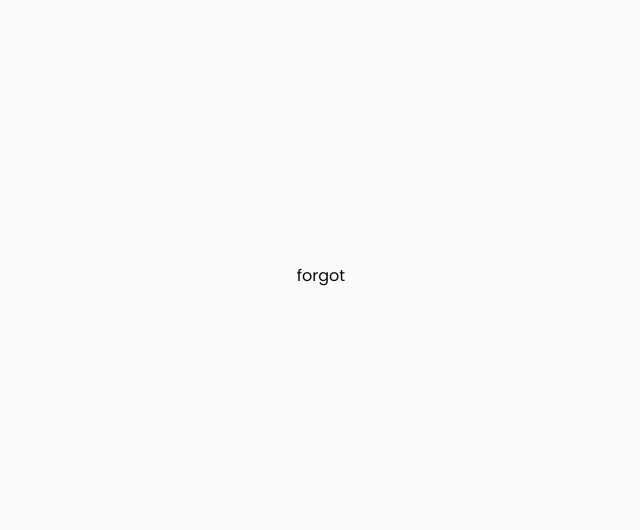
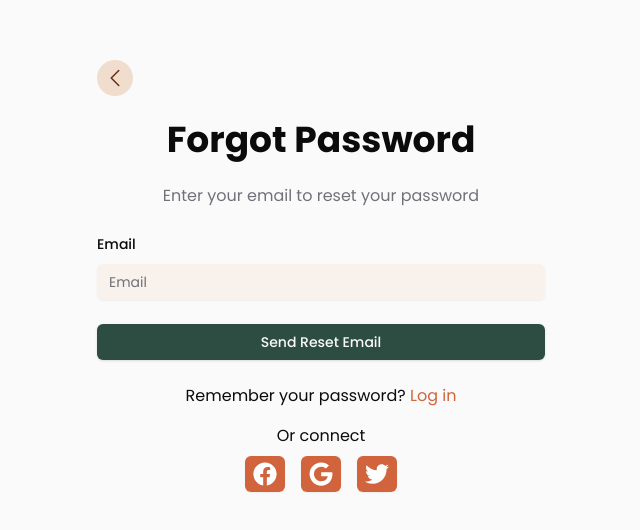
Before and after one commit to GrandEmpereur/Bookshelves, a Next.js app: page /auth/forgot-password in a window 1280 px wide. Shown: the part 124-654 px from the top of the page, without its empty margins (319-959 px from the left). Built offline with nearby package versions, Linux system fonts and the light colour scheme.

Commit message:
✨ app(auth): ajouter la fonctionnalité de réinitialisation de mot de passe oublié 📝 app(auth): mettre à jour les liens de redirection vers la page de réinitialisation de mot de passe oublié

```diff
--- a/src/app/(auth)/auth/forgot-password/page.tsx
+++ b/src/app/(auth)/auth/forgot-password/page.tsx
@@ -1,11 +1,261 @@
-import React from 'react'
+"use client";
 
-const page = () => {
+import { useState } from "react";
+import { useForm } from "react-hook-form";
+import { z } from "zod";
+import { zodResolver } from "@hookform/resolvers/zod";
+import { useRouter } from "next/navigation";
+import { AlertDialog, AlertDialogAction, AlertDialogContent, AlertDialogDescription, AlertDialogFooter, AlertDialogHeader, AlertDialogTitle } from "@/components/ui/alert-dialog";
+import { Button } from "@/components/ui/button";
+import { Input } from "@/components/ui/input";
+import { Form, FormControl, FormField, FormItem, FormLabel, FormMessage } from "@/components/ui/form";
+import { FaFacebook, FaGoogle, FaTwitter } from "react-icons/fa";
+import { forgotPassword, verifyResetToken, resetPassword } from "@/services/authentication";
+import { Eye, EyeOff } from "lucide-react";
+import Link from "next/link";
+
+const forgotPasswordSchema = z.object({
+  email: z.string().email("Invalid email address"),
+});
+
+const verifyResetSchema = z.object({
+  verificationCode: z.string().length(8, "Verification code must be 8 digits"),
+});
+
+const ForgotPassword = () => {
+  const router = useRouter();
+  const [isEmailSent, setIsEmailSent] = useState(false);
+  const [userId, setUserId] = useState<string | null>(null);
+  const [openAlertDialog, setOpenAlertDialog] = useState(false);
+
+  const forgotPasswordForm = useForm<z.infer<typeof forgotPasswordSchema>>({
+    resolver: zodResolver(forgotPasswordSchema),
+    defaultValues: {
+      email: "",
+    },
+  });
+
+  const verifyResetForm = useForm<z.infer<typeof verifyResetSchema>>({
+    resolver: zodResolver(verifyResetSchema),
+    defaultValues: {
+      verificationCode: "",
+    },
+  });
+
+  const onForgotPassword = async (values: z.infer<typeof forgotPasswordSchema>) => {
+    try {
+      const response = await forgotPassword(values.email);
+      setIsEmailSent(true);
+      setOpenAlertDialog(true);
+      forgotPasswordForm.reset();
+    } catch (error: unknown) {
+      const errorMessage = (error as { response?: { data?: { message: string } } }).response?.data?.message || "An error occurred";
+      forgotPasswordForm.setError("email", { message: errorMessage });
+    }
+  };
+
+  const onVerifyResetToken = async (values: z.infer<typeof verifyResetSchema>) => {
+    try {
+      const response = await verifyResetToken(values.verificationCode);
+      setUserId(response.userId);
+    } catch (error: unknown) {
+      const errorMessage = (error as { response?: { data?: { message: string } } }).response?.data?.message || "An error occurred";
+      verifyResetForm.setError("verificationCode", { message: errorMessage });
+    }
+  };
+
   return (
-    <div>
-      forgot
+    <div className="relative flex items-center justify-center w-full h-screen bg-background text-foreground px-5">
+      <div className="w-full max-w-md">
+        {!userId ? (
+          <>
+            <Form {...forgotPasswordForm}>
+              <form onSubmit={forgotPasswordForm.handleSubmit(onForgotPassword)} className={`space-y-6 ${isEmailSent ? 'hidden' : ''}`}>
+                <div className="flex justify-start mb-4">
+                  <Button variant="accentVariant" size="icon" className="rounded-full">
+                    <span className="sr-only">Back</span>
+                    <svg
+                      xmlns="http://www.w3.org/2000/svg"
+                      fill="none"
+                      viewBox="0 0 24 24"
+                      strokeWidth={1.5}
+                      stroke="currentColor"
+                      className="w-6 h-6"
+                    >
+                      <path
+                        strokeLinecap="round"
+                        strokeLinejoin="round"
+                        d="M15.75 19.5L8.25 12l7.5-7.5"
+                      />
+                    </svg>
+                  </Button>
+                </div>
+                <h1 className="text-4xl font-bold text-center">Forgot Password</h1>
+                <p className="text-center text-muted-foreground mb-6">
+                  Enter your email to reset your password
+                </p>
+                <FormField
+                  control={forgotPasswordForm.control}
+                  name="email"
+                  render={({ field }) => (
+                    <FormItem>
+                      <FormLabel>Email</FormLabel>
+                      <FormControl>
+                        <Input placeholder="Email" {...field} />
+                      </FormControl>
+                      <FormMessage />
+                    </FormItem>
+                  )}
+                />
+                <Button type="submit" className="w-full bg-primary text-primary-foreground">
+                  Send Reset Email
+                </Button>
+              </form>
+            </Form>
+
+            {isEmailSent && (
+              <Form {...verifyResetForm}>
+                <form onSubmit={verifyResetForm.handleSubmit(onVerifyResetToken)} className="space-y-6">
+                  <h2 className="text-3xl font-bold text-center">OTP Verification</h2>
+                  <p className="text-center text-muted-foreground mb-6">
+                    Please check your email {forgotPasswordForm.getValues("email")} to see the verification code
+                  </p>
+                  <FormField
+                    control={verifyResetForm.control}
+                    name="verificationCode"
+                    render={({ field }) => (
+                      <FormItem>
+                        <FormLabel>Verification Code</FormLabel>
+                        <FormControl>
+                          <Input placeholder="Verification Code" {...field} />
+                        </FormControl>
+                        <FormMessage />
+                      </FormItem>
+                    )}
+                  />
+                  <Button type="submit" className="w-full bg-primary text-primary-foreground">
+                    Verify Code
+                  </Button>
+                </form>
+              </Form>
+            )}
+          </>
+        ) : (
+          <ResetPasswordForm userId={userId} />
+        )}
+
+        <div className="mt-6 text-center">
+          <p>
+            Remember your password?{" "}
+            <Link href="/auth/login" className="text-secondary">
+              Log in
+            </Link>
+          </p>
+          <p className="mt-4">Or connect</p>
+          <div className="flex justify-center space-x-4 mt-2">
+            <Button variant="secondary" className="p-2">
+              <FaFacebook className="w-6 h-6 text-white" />
+            </Button>
+            <Button variant="secondary" className="p-2">
+              <FaGoogle className="w-6 h-6 text-white" />
+            </Button>
+            <Button variant="secondary" className="p-2">
+              <FaTwitter className="w-6 h-6 text-white" />
+            </Button>
+          </div>
+        </div>
+
+        <AlertDialog open={openAlertDialog} onOpenChange={setOpenAlertDialog}>
+          <AlertDialogContent>
+            <AlertDialogHeader>
+              <AlertDialogTitle>Check your email</AlertDialogTitle>
+              <AlertDialogDescription>
+                We have sent password recovery instructions to your email.
+              </AlertDialogDescription>
+            </AlertDialogHeader>
+            <AlertDialogFooter>
+              <AlertDialogAction onClick={() => setOpenAlertDialog(false)}>OK</AlertDialogAction>
+            </AlertDialogFooter>
+          </AlertDialogContent>
+        </AlertDialog>
+      </div>
     </div>
-  )
+  );
+};
+
+export default ForgotPassword;
+
+interface ResetPasswordFormProps {
+  userId: string;
 }
 
-export default page
+const resetPasswordSchema = z.object({
+  newPassword: z.string().min(8, "Password must be at least 8 characters"),
+});
+
+const ResetPasswordForm = ({ userId }: ResetPasswordFormProps) => {
+  const router = useRouter();
+  const form = useForm<z.infer<typeof resetPasswordSchema>>({
+    resolver: zodResolver(resetPasswordSchema),
+    defaultValues: {
+      newPassword: "",
+    },
+  });
+
+  const [showPassword, setShowPassword] = useState(false);
+
+  const onSubmit = async (values: z.infer<typeof resetPasswordSchema>) => {
+    try {
+      const response = await resetPassword(userId, values.newPassword);
+      // Redirect to login or display a success message
+      router.push("/auth/login");
+    } catch (error: unknown) {
+      const errorMessage =
+        (error as { response?: { data?: { message: string } } }).response?.data
+          ?.message || "An error occurred";
+      form.setError("newPassword", { message: errorMessage });
+    }
+  };
+
+  const togglePasswordVisibility = () => {
+    setShowPassword(!showPassword);
+  };
+
+  return (
+    <Form {...form}>
+      <form onSubmit={form.handleSubmit(onSubmit)} className="space-y-6">
+        <h2 className="text-3xl font-bold text-center">Reset Password</h2>
+        <FormField
+          control={form.control}
+          name="newPassword"
+          render={({ field }) => (
+            <FormItem>
+              <FormLabel>New Password</FormLabel>
+              <FormControl>
+                <div className="relative">
+                  <Input
+                    type={showPassword ? "text" : "password"}
+                    placeholder="New Password"
+                    {...field}
+                  />
+                  <button
+                    type="button"
+                    onClick={togglePasswordVisibility}
+                    className="absolute inset-y-0 right-0 pr-3 flex items-center text-sm leading-5"
+                  >
+                    {showPassword ? <EyeOff className="w-5 h-5" /> : <Eye className="w-5 h-5" />}
+                  </button>
+                </div>
+              </FormControl>
+              <FormMessage />
+            </FormItem>
+          )}
+        />
+        <p className="text-sm text-muted-foreground">Password must be at least 8 characters</p>
+        <Button type="submit" className="w-full bg-primary text-primary-foreground">
+          Reset Password
+        </Button>
+      </form>
+    </Form>
+  );
+};
--- a/src/app/(auth)/auth/login/page.tsx
+++ b/src/app/(auth)/auth/login/page.tsx
@@ -127,7 +127,7 @@ const Login = () => {
               )}
             />
             <div className="flex justify-end mb-4">
-              <Link href="/forgot-password" className="text-secondary">
+              <Link href="/auth/forgot-password" className="text-secondary">
                 Forgot Password?
               </Link>
             </div>
```
